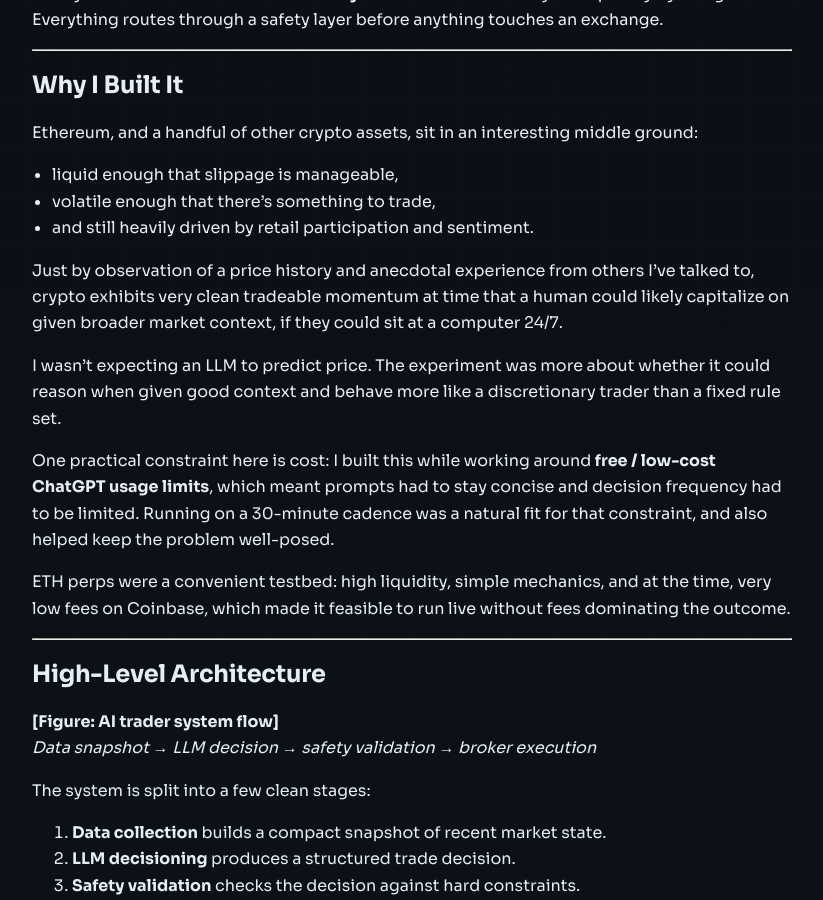
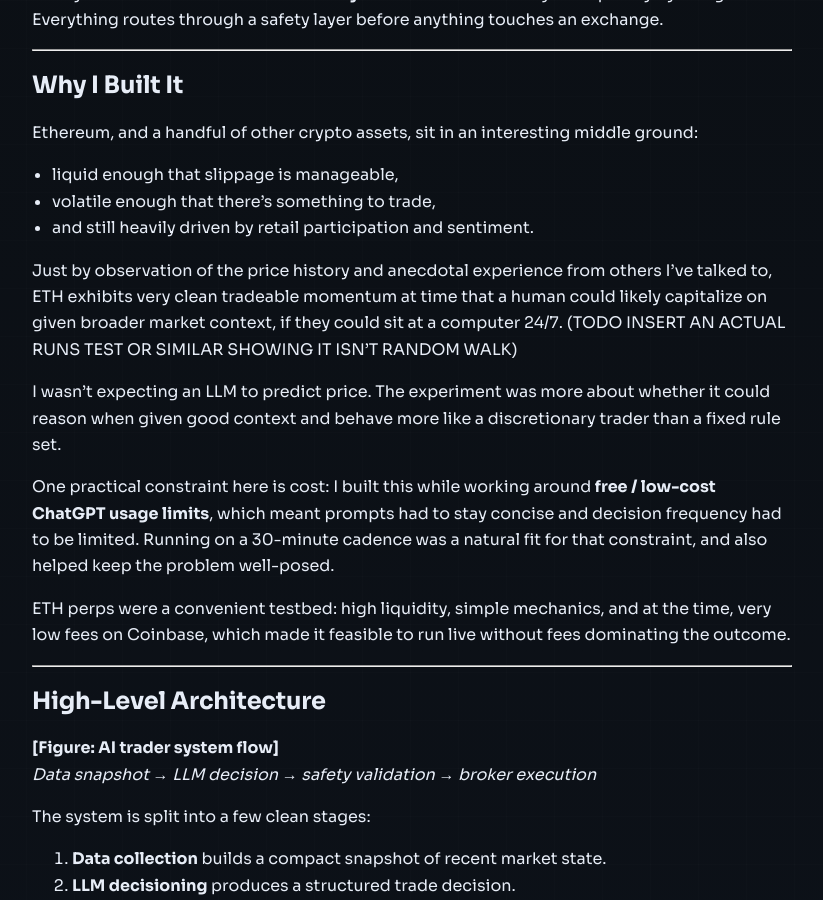
Before and after one commit to brynnj/brynnj.github.io, a Jekyll site: the page built from projects/ai-trader.md, in a window 1280 px wide and 900 px high, scrolled down 430 px. Shown: the whole window, without its empty margins (118-941 px from the left). Built offline with Jekyll 4.4.1, drawn with Linux system fonts in a browser that asks for light colours.

Commit message:
wording touch-ups

```diff
--- a/projects/ai-trader.md
+++ b/projects/ai-trader.md
@@ -21,7 +21,7 @@ Ethereum, and a handful of other crypto assets, sit in an interesting middle gro
 - volatile enough that there’s something to trade,
 - and still heavily driven by retail participation and sentiment.
 
-Just by observation of a price history and anecdotal experience from others I've talked to, crypto exhibits very clean tradeable momentum at time that a human could likely capitalize on given broader market context, if they could sit at a computer 24/7.
+Just by observation of the price history and anecdotal experience from others I've talked to, ETH exhibits very clean tradeable momentum at time that a human could likely capitalize on given broader market context, if they could sit at a computer 24/7. (TODO INSERT AN ACTUAL RUNS TEST OR SIMILAR SHOWING IT ISN'T RANDOM WALK)
 
 I wasn’t expecting an LLM to predict price. The experiment was more about whether it could reason when given good context and behave more like a discretionary trader than a fixed rule set.
 
```
